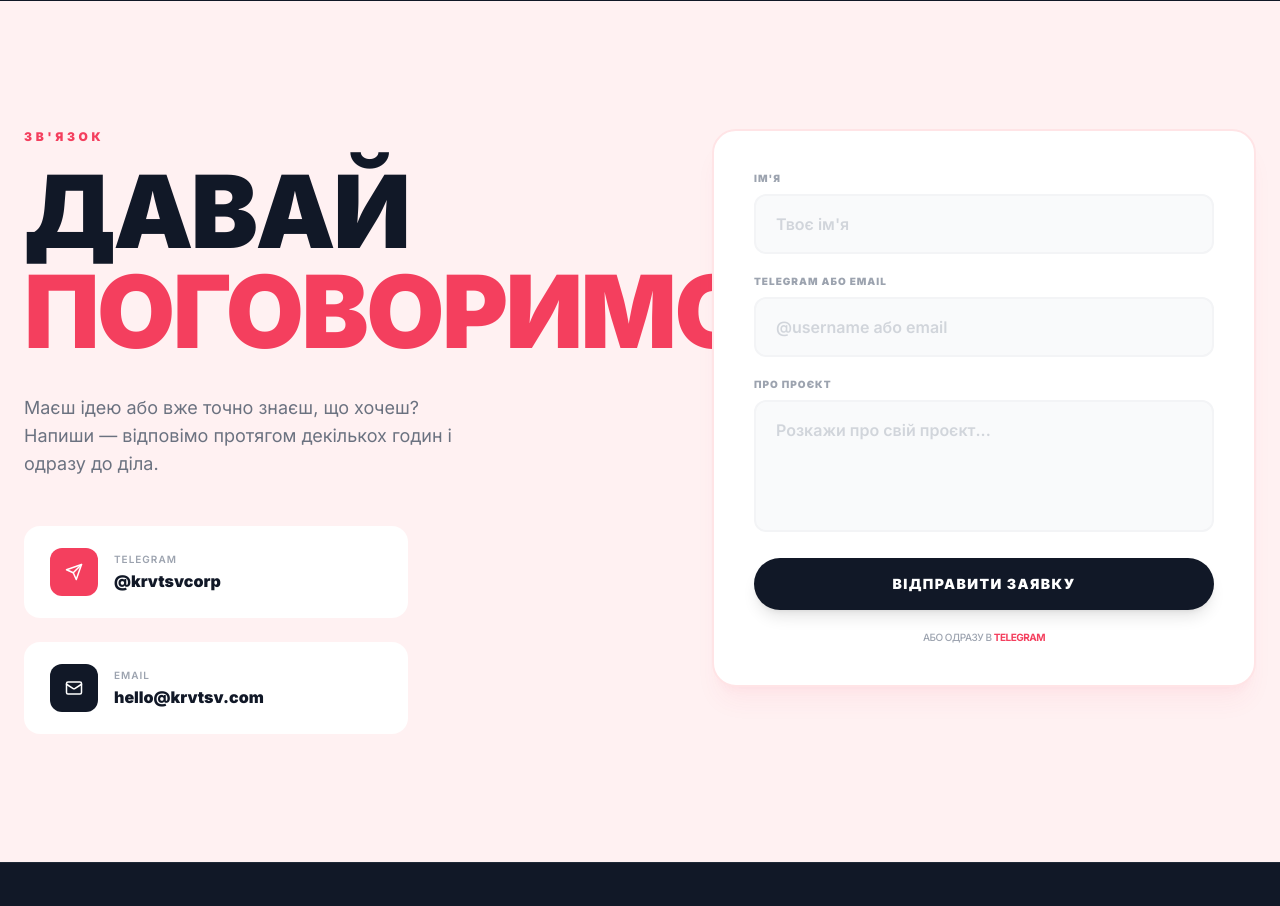
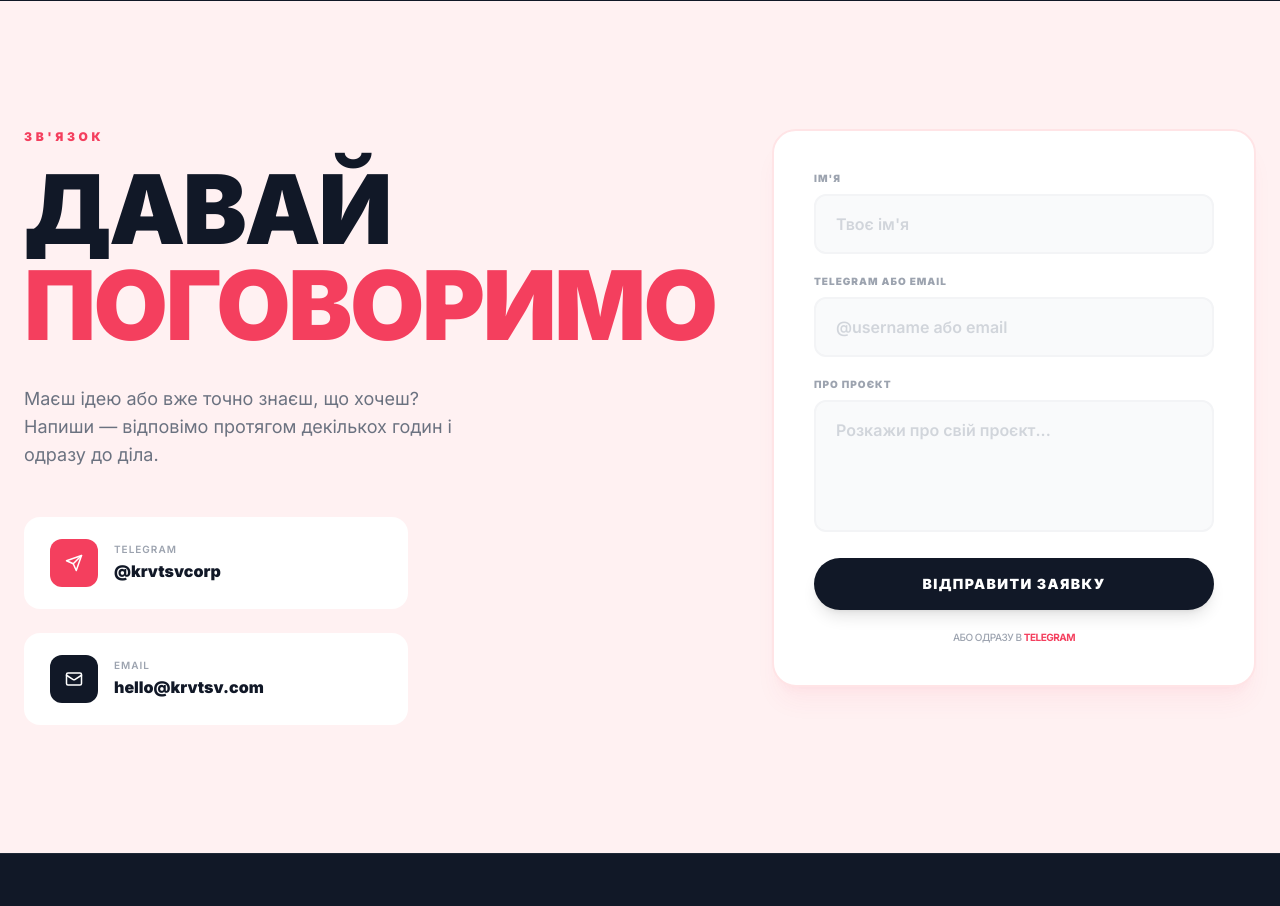
Before and after one commit to porustzi/krvtsv, a React (Vite) app in the folder project/: page / in a window 1280 px wide. Shown: the part 5480-6386 px from the top of the page. Built offline with nearby package versions, Linux system fonts and the light colour scheme.

Commit message:
Update Contact.tsx

```diff
--- a/project/src/components/Contact.tsx
+++ b/project/src/components/Contact.tsx
@@ -26,7 +26,7 @@ export default function Contact() {
   return (
     <section id="contact" className="py-16 md:py-32 bg-rose-50 overflow-hidden">
       <div className="max-w-7xl mx-auto px-4 md:px-6">
-        <div className="grid grid-cols-1 lg:grid-cols-[1fr_1.15fr] gap-12 lg:gap-24 items-start">
+        <div className="grid grid-cols-1 lg:grid-cols-[0.9fr_1.3fr] gap-12 lg:gap-28 items-start">
 
           {/* LEFT */}
           <motion.div
@@ -34,13 +34,13 @@ export default function Contact() {
             whileInView={{ opacity: 1, y: 0 }}
             viewport={{ once: true }}
             transition={{ duration: 0.7 }}
-            className="text-center lg:text-left max-w-[560px]"
+            className="text-center lg:text-left max-w-[540px]"
           >
             <p className="text-[10px] md:text-xs font-black uppercase tracking-[0.3em] text-rose-500 mb-4">
               ЗВ'ЯЗОК
             </p>
 
-            <h2 className="text-4xl sm:text-6xl md:text-7xl lg:text-[5.3rem] xl:text-[6.3rem] font-black uppercase leading-[0.9] tracking-tight text-gray-900 mb-6 md:mb-8 whitespace-nowrap">
+            <h2 className="text-4xl sm:text-6xl md:text-7xl lg:text-[5rem] xl:text-[6rem] font-black uppercase leading-[0.9] tracking-tight text-gray-900 mb-6 md:mb-8 whitespace-nowrap">
               ДАВАЙ
               <br />
               <span className="text-rose-500 block">
@@ -103,7 +103,7 @@ export default function Contact() {
             whileInView={{ opacity: 1, y: 0 }}
             viewport={{ once: true }}
             transition={{ duration: 0.7, delay: 0.1 }}
-            className="w-full lg:pl-8"
+            className="w-full lg:pl-20 xl:pl-24"
           >
             {sent ? (
               <motion.div
```
